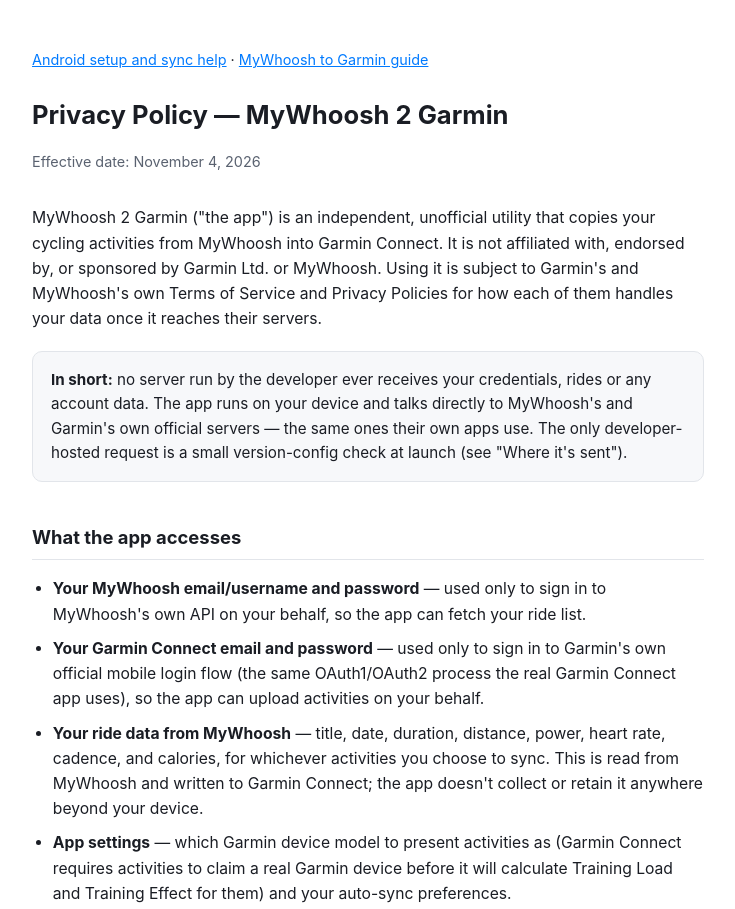
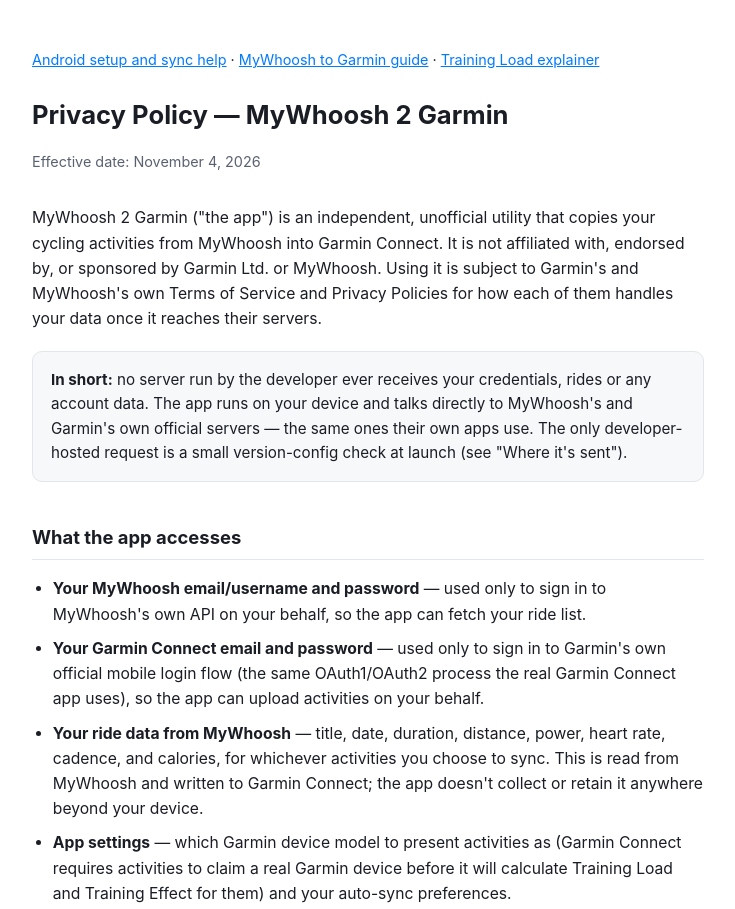
Before and after one commit to DoronK/mywhoosh2garmin-privacy, a plain HTML site: page index.html in a window 1280 px wide. Shown: the top 909 px of the page, without its empty margins (272-1007 px from the left). Drawn offline with Linux system fonts and the light colour scheme.

Commit message:
Link Training Load explainer from policy page nav

```diff
--- a/index.html
+++ b/index.html
@@ -89,7 +89,7 @@
 </head>
 <body>
 <main>
-  <nav aria-label="Related pages" style="margin-bottom:24px;font-size:0.9rem"><a href="help.html">Android setup and sync help</a> &middot; <a href="guide.html">MyWhoosh to Garmin guide</a></nav>
+  <nav aria-label="Related pages" style="margin-bottom:24px;font-size:0.9rem"><a href="help.html">Android setup and sync help</a> &middot; <a href="guide.html">MyWhoosh to Garmin guide</a> &middot; <a href="metrics.html">Training Load explainer</a></nav>
   <h1>Privacy Policy — MyWhoosh 2 Garmin</h1>
   <p class="meta">Effective date: November 4, 2026</p>
 
```
